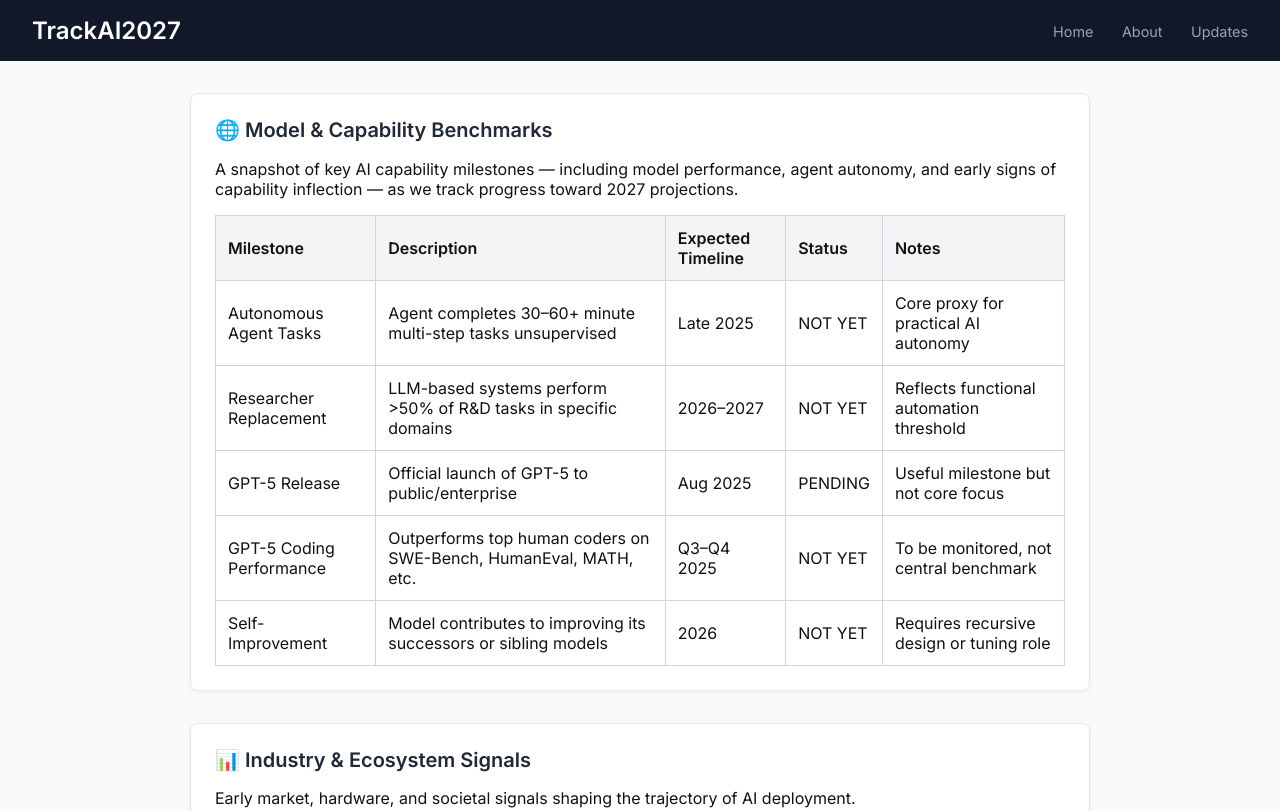
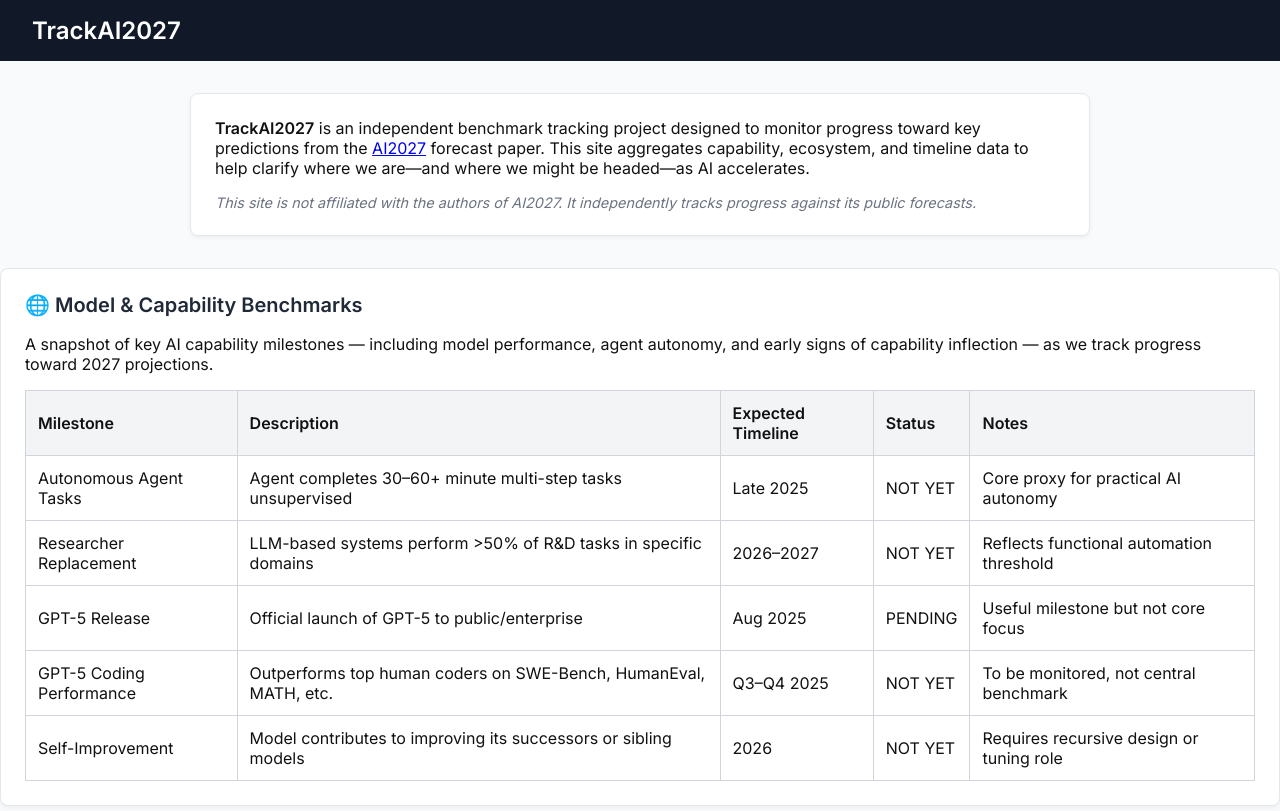
Before and after one commit to sammo8890/trackai2027-site, a plain HTML site: page index.html in a window 1280 px wide. Shown: the top 811 px of the page. Drawn offline with Linux system fonts and the light colour scheme.

Commit message:
index.html

```diff
--- a/index.html
+++ b/index.html
@@ -28,19 +28,21 @@
       margin: 0;
       font-size: 1.5rem;
     }
-    nav a {
-      color: #9ca3af;
-      margin-left: 1.5rem;
-      text-decoration: none;
-      font-size: 0.9rem;
-    }
-    nav a:hover {
-      color: white;
-    }
     .container {
       max-width: 900px;
       margin: 2rem auto;
       padding: 0 1rem;
+    }
+    .intro {
+      background: white;
+      border: 1px solid #e5e7eb;
+      border-radius: 0.5rem;
+      padding: 1.5rem;
+      margin-bottom: 2rem;
+      box-shadow: 0 2px 4px rgba(0,0,0,0.05);
+    }
+    .intro p {
+      margin: 0;
     }
     .card {
       background: white;
@@ -81,14 +83,15 @@
 <body>
   <header>
     <h1>TrackAI2027</h1>
-    <nav>
-      <a href="#">Home</a>
-      <a href="#">About</a>
-      <a href="#">Updates</a>
-    </nav>
   </header>
   <div class="container">
-    <div class="card">
+    <div class="intro">
+      <p><strong>TrackAI2027</strong> is an independent benchmark tracking project designed to monitor progress toward key predictions from the <a href="https://www.ai2027.org" target="_blank">AI2027</a> forecast paper. This site aggregates capability, ecosystem, and timeline data to help clarify where we are—and where we might be headed—as AI accelerates.</p>
+      <p style="margin-top: 1rem; font-size: 0.9rem; color: #6b7280;"><em>This site is not affiliated with the authors of AI2027. It independently tracks progress against its public forecasts.</em></p>
+    </div>
+    </div>
+
+    <div id="home" class="card">
       <h2>🌐 Model & Capability Benchmarks</h2>
       <p>A snapshot of key AI capability milestones — including model performance, agent autonomy, and early signs of capability inflection — as we track progress toward 2027 projections.</p>
       <table>
@@ -105,7 +108,7 @@
       </table>
     </div>
 
-    <div class="card">
+    <div id="about" class="card">
       <h2>📊 Industry & Ecosystem Signals</h2>
       <p>Early market, hardware, and societal signals shaping the trajectory of AI deployment.</p>
       <table>
@@ -121,7 +124,7 @@
       </table>
     </div>
 
-    <div class="card">
+    <div id="updates" class="card">
       <h2>⌛️ Timeline Forecast Adjustments</h2>
       <p>Updated scenario forecasts reflecting recent trends and horizon shifts in AI progress.</p>
       <table>
```
